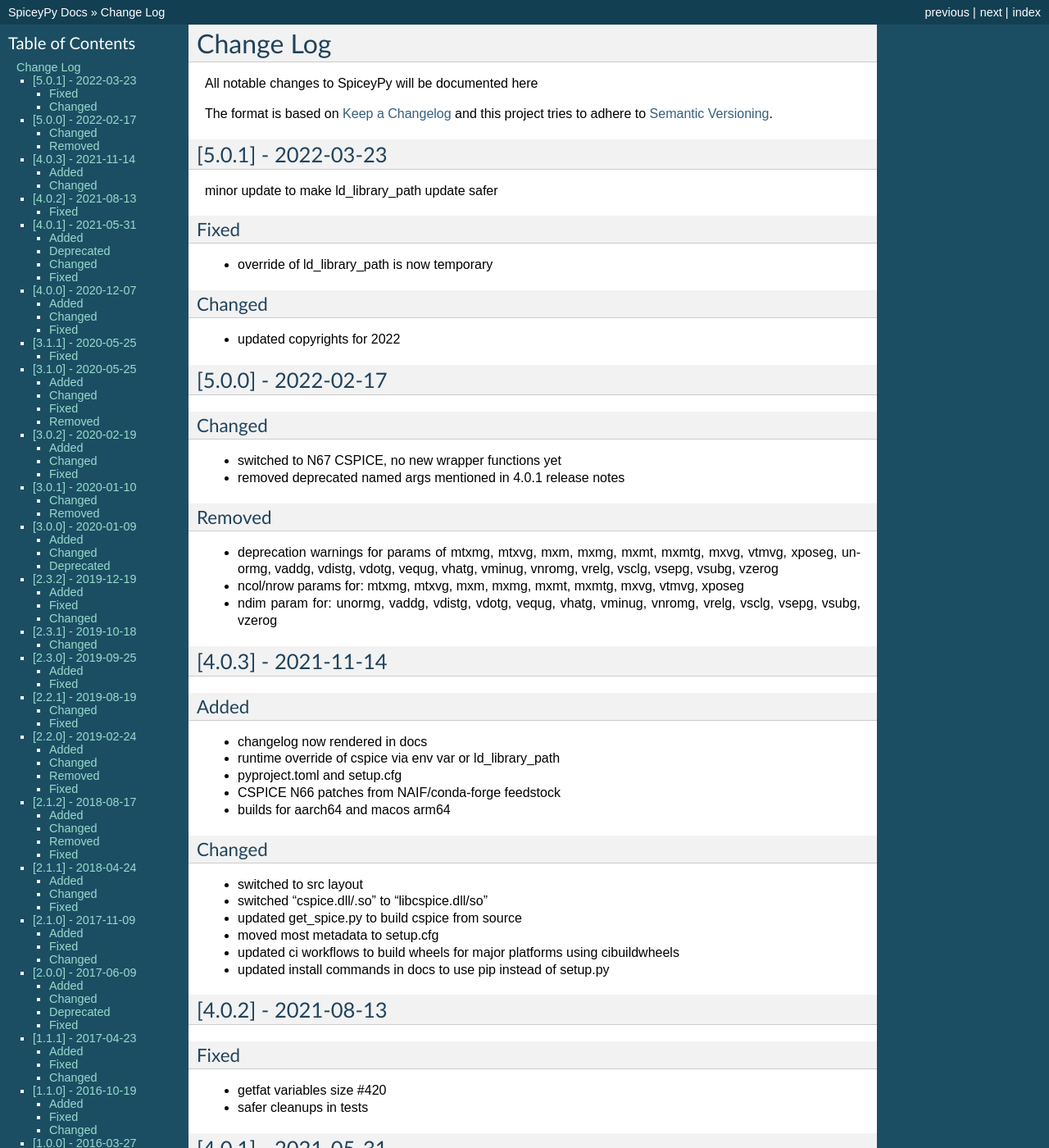
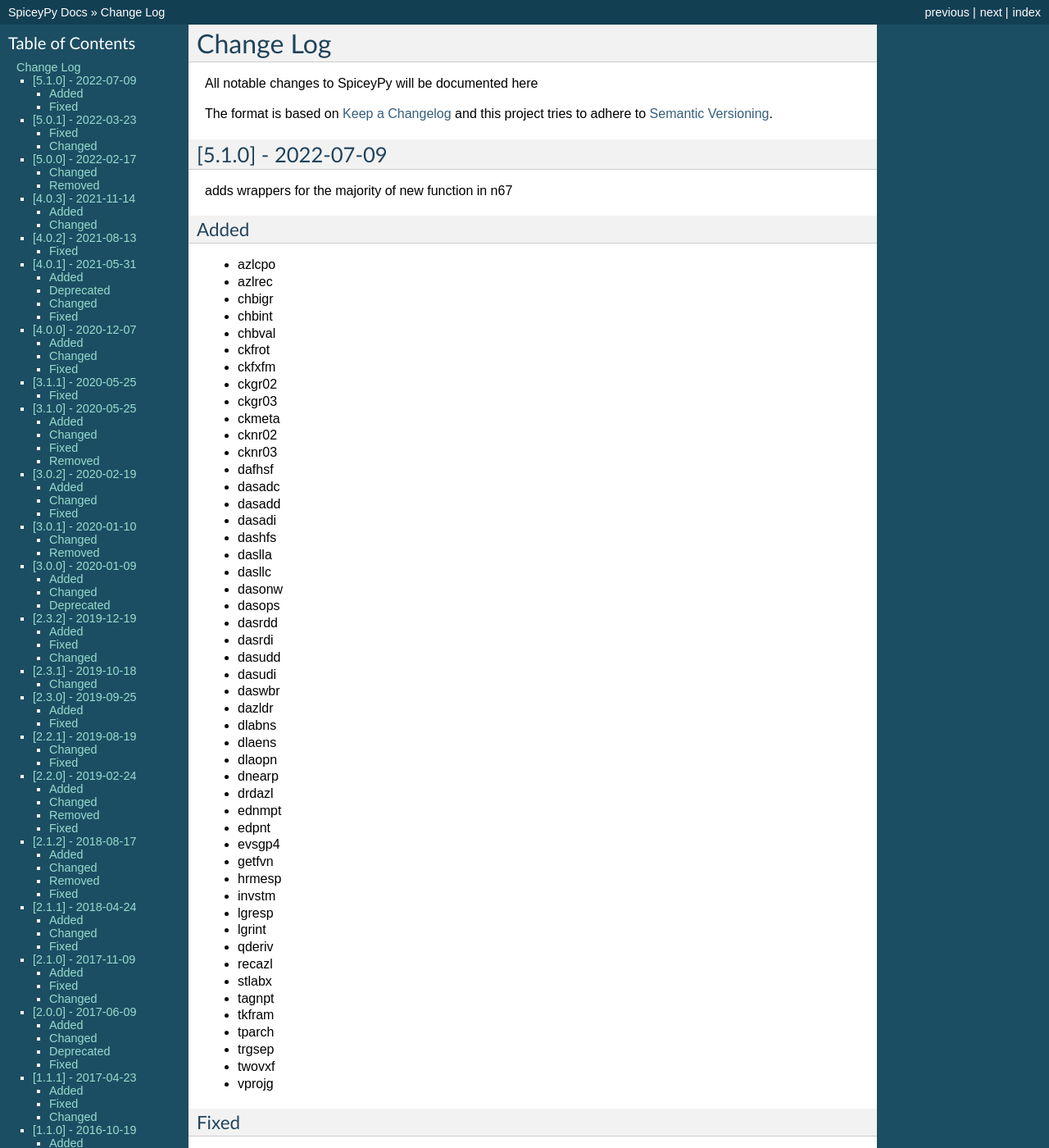
Before and after one commit to AndrewAnnex/SpiceyPy, a Sphinx documentation site: the page built from docs/changelog.md, in a window 1280 px wide and 1400 px high. Shown: the whole window at 82% size. Built offline with Sphinx 7.4.7, drawn with Linux system fonts in a browser that asks for light colours; pages that are not in the unit, such as notebooks, are missing from menus; some of the changed text lies outside the part shown.

Commit message:
SpiceyPy 5.1.0 * adds wrappers for the majority of new function in n67

```diff
--- a/CHANGELOG.md
+++ b/CHANGELOG.md
@@ -4,9 +4,65 @@
 The format is based on [Keep a Changelog](http://keepachangelog.com/)
 and this project tries to adhere to [Semantic Versioning](http://semver.org/).
 
+## [5.1.0] - 2022-07-09
+adds wrappers for the majority of new function in n67
+### Added
+- azlcpo
+- azlrec
+- chbigr
+- chbint
+- chbval
+- ckfrot
+- ckfxfm
+- ckgr02
+- ckgr03
+- ckmeta
+- cknr02
+- cknr03
+- dafhsf
+- dasadc
+- dasadd
+- dasadi
+- dashfs
+- daslla
+- dasllc
+- dasonw
+- dasops
+- dasrdd
+- dasrdi
+- dasudd
+- dasudi
+- daswbr
+- dazldr
+- dlabns
+- dlaens
+- dlaopn
+- dnearp
+- drdazl
+- ednmpt
+- edpnt
+- evsgp4
+- getfvn
+- hrmesp
+- invstm
+- lgresp
+- lgrint
+- qderiv
+- recazl
+- stlabx
+- tagnpt
+- tkfram
+- tparch
+- trgsep
+- twovxf
+- vprojg
+
+### Fixed
+- fixed docstring for frinfo
+- fixed freebsd support in getspice
+
 ## [5.0.1] - 2022-03-23
 minor update to make ld_library_path update safer
-
 ### Fixed
 - override of ld_library_path is now temporary
 
@@ -14,7 +70,6 @@
 - updated copyrights for 2022
 
 ## [5.0.0] - 2022-02-17
-
 ### Changed
 - switched to N67 CSPICE, no new wrapper functions yet
 - removed deprecated named args mentioned in 4.0.1 release notes
@@ -25,7 +80,6 @@
 - ndim param for: unormg, vaddg, vdistg, vdotg, vequg, vhatg, vminug, vnromg, vrelg, vsclg, vsepg, vsubg, vzerog
 
 ## [4.0.3] - 2021-11-14
-
 ### Added
 - changelog now rendered in docs
 - runtime override of cspice via env var or ld_library_path
@@ -42,7 +96,6 @@
 - updated install commands in docs to use pip instead of setup.py
 
 ## [4.0.2] - 2021-08-13
-
 ### Fixed
 - getfat variables size #420
 - safer cleanups in tests
--- a/docs/conf.py
+++ b/docs/conf.py
@@ -65,9 +65,9 @@
 # built documents.
 #
 # The short X.Y version.
-version = "5.0.1"
+version = "5.1.0"
 # The full version, including alpha/beta/rc tags.
-release = "5.0.1"
+release = "5.1.0"
 
 # The language for content autogenerated by Sphinx. Refer to documentation
 # for a list of supported languages.
--- a/src/spiceypy/__init__.py
+++ b/src/spiceypy/__init__.py
@@ -22,7 +22,7 @@
 SOFTWARE.
 """
 __author__ = "AndrewAnnex"
-__version__ = "5.0.1"
+__version__ = "5.1.0"
 
 from .spiceypy import *
 from .utils import support_types
```
Also changed, not shown: 2 other files.
